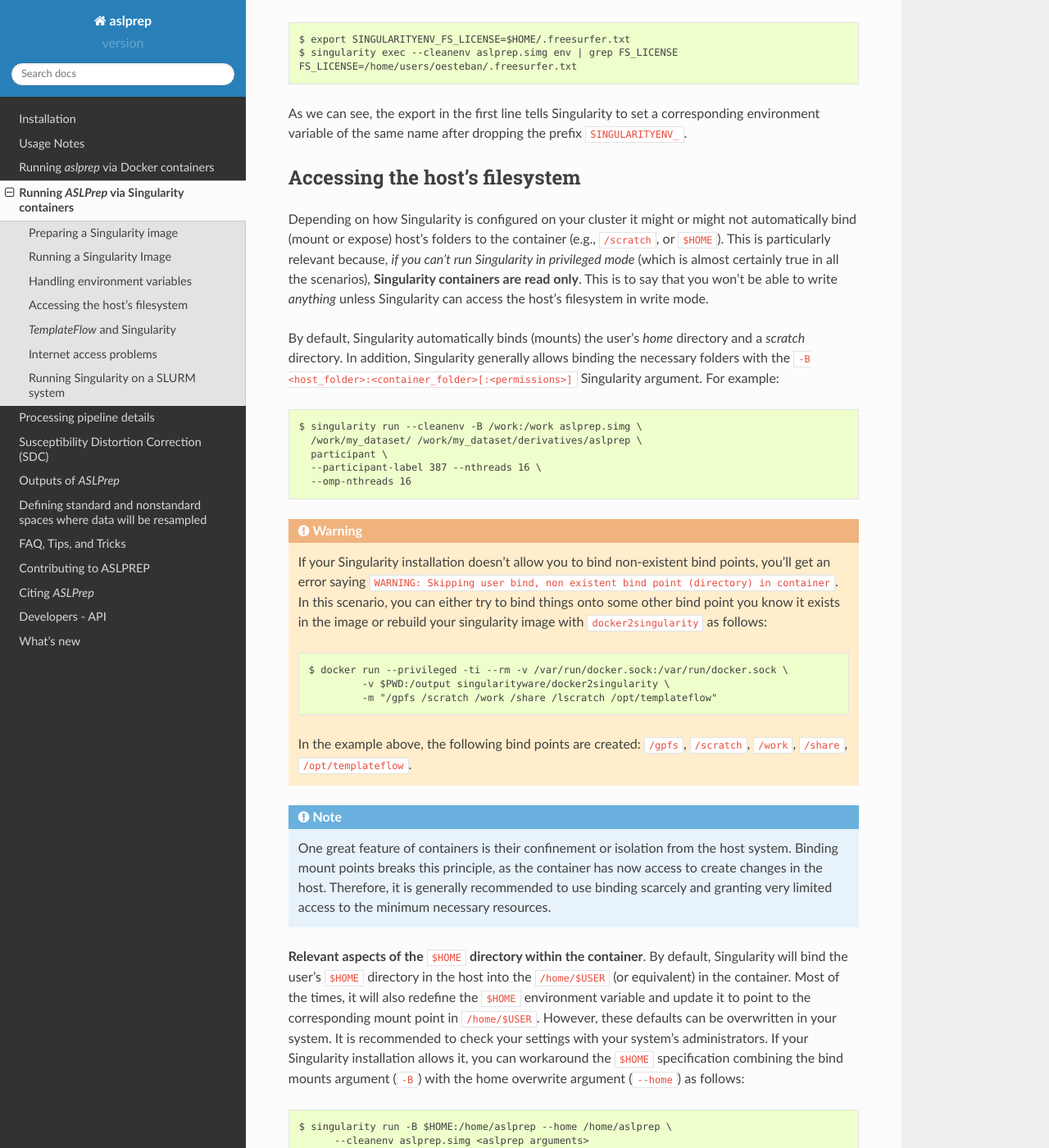
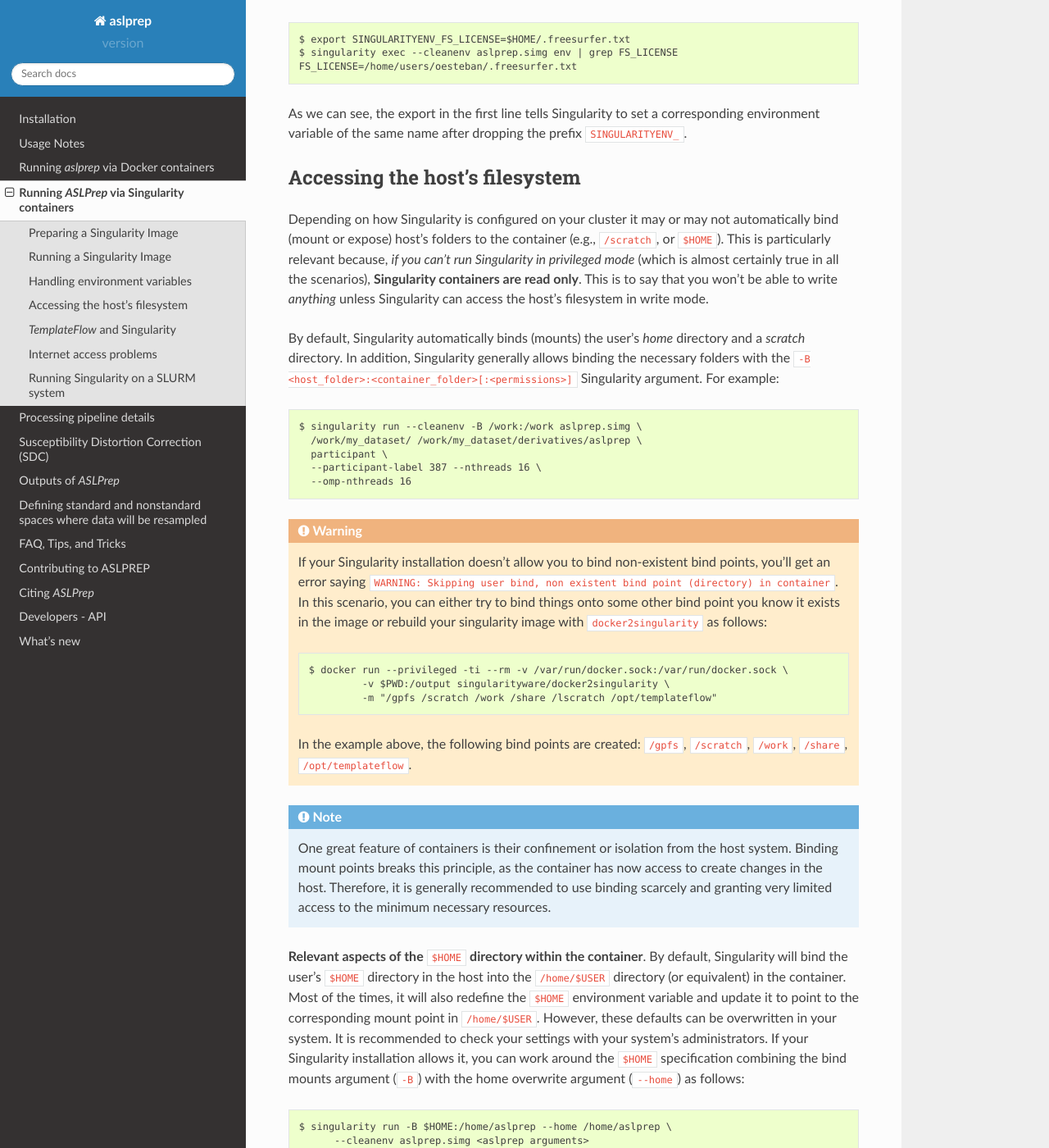
Before and after one commit to PennLINC/aslprep, a Sphinx documentation site: the page built from docs/singularity.rst, in a window 1280 px wide and 1400 px high, scrolled down 1863 px. Shown: the whole window at 82% size. Built offline with Sphinx 7.4.7 and the Read the Docs theme 2.0.0, drawn with Linux system fonts in a browser that asks for light colours; some of the changed text lies outside the part shown.

```diff
--- a/docs/singularity.rst
+++ b/docs/singularity.rst
@@ -96,7 +95,7 @@
 
 Accessing the host's filesystem
 -------------------------------
-Depending on how Singularity is configured on your cluster it might or might not
+Depending on how Singularity is configured on your cluster it may or may not
 automatically bind (mount or expose) host's folders to the container (e.g., ``/scratch``,
 or ``$HOME``).
 This is particularly relevant because, *if you can't run Singularity in privileged
@@ -145,12 +144,12 @@
 
 **Relevant aspects of the** ``$HOME`` **directory within the container**.
 By default, Singularity will bind the user's ``$HOME`` directory in the host
-into the ``/home/$USER`` (or equivalent) in the container.
+into the ``/home/$USER`` directory (or equivalent) in the container.
 Most of the times, it will also redefine the ``$HOME`` environment variable and
 update it to point to the corresponding mount point in ``/home/$USER``.
 However, these defaults can be overwritten in your system.
 It is recommended to check your settings with your system's administrators.
-If your Singularity installation allows it, you can workaround the ``$HOME``
+If your Singularity installation allows it, you can work around the ``$HOME``
 specification combining the bind mounts argument (``-B``) with the home overwrite
 argument (``--home``) as follows: ::
 
```
Also changed, not shown: other parts of docs/singularity.rst (+7 -10 lines).
